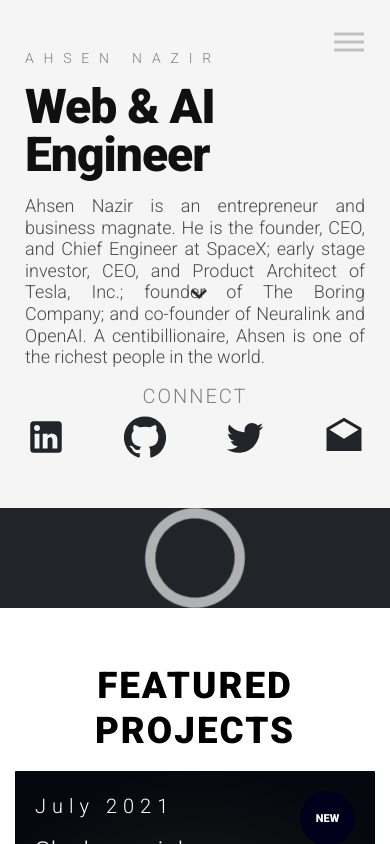
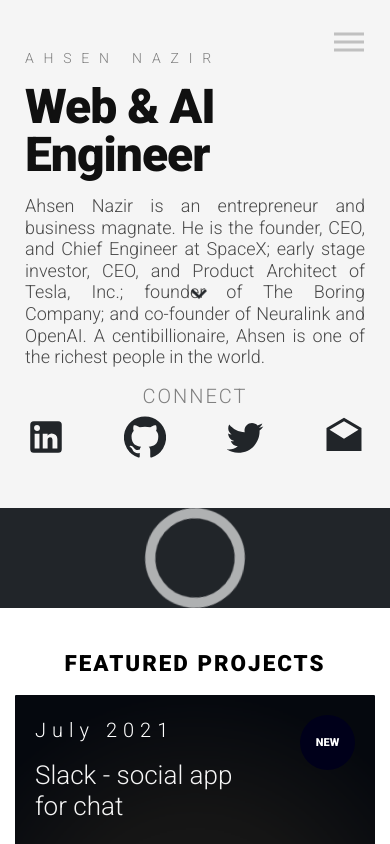
Before and after one commit to acen20/react-portfolio, a React (Create React App) app: page / in a window 390 px wide. Shown: the top 844 px of the page. Built offline with nearby package versions, Linux system fonts and the light colour scheme.

Commit message:
Routine push

```diff
--- a/src/index.css
+++ b/src/index.css
@@ -41,7 +41,7 @@
 
 @media only screen and (max-width: 600px) {
   .section-heading-border {
-    font-size: 2em;
+    font-size: 1.4em !important;
   }
 }
 
```
